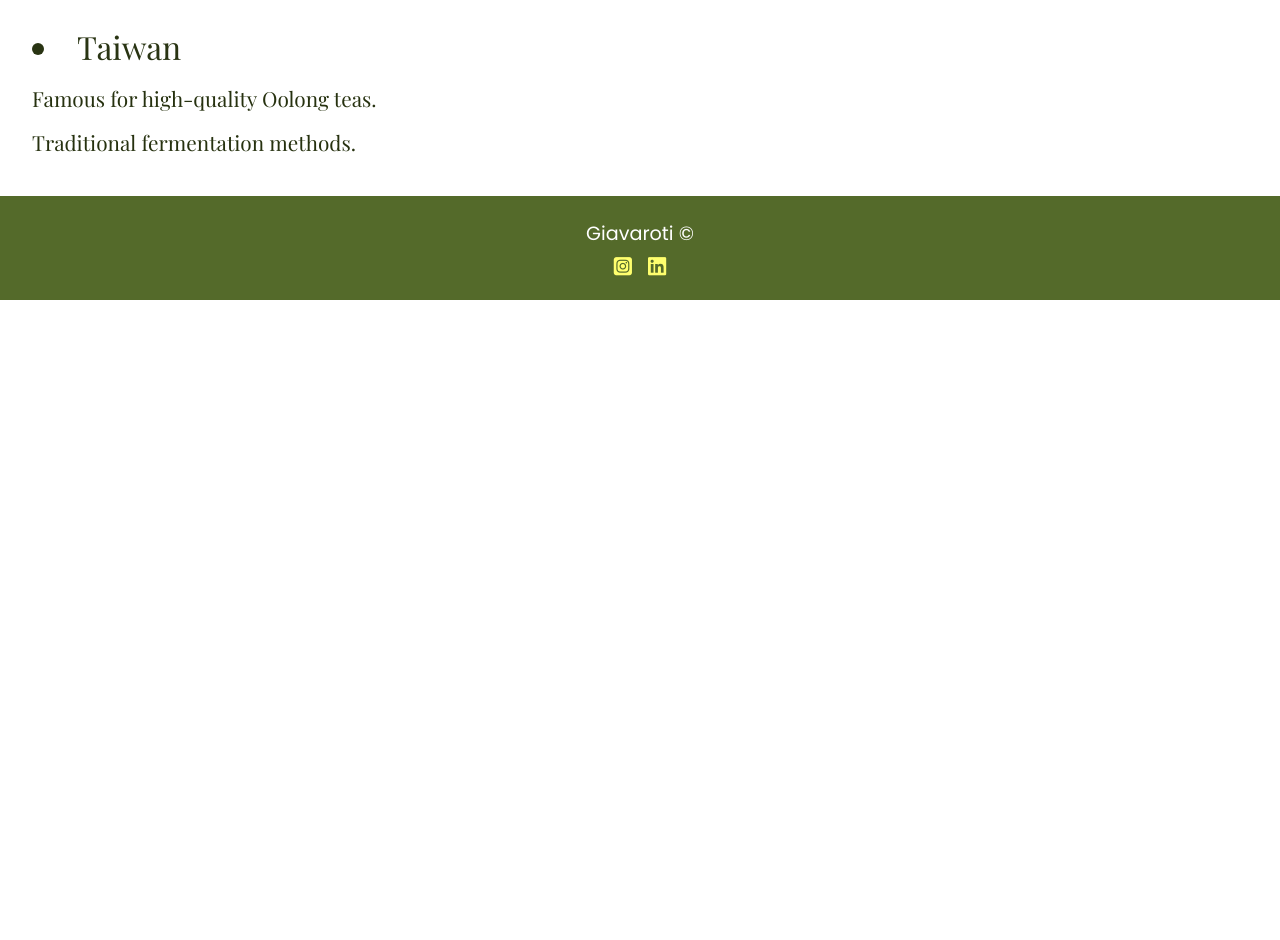
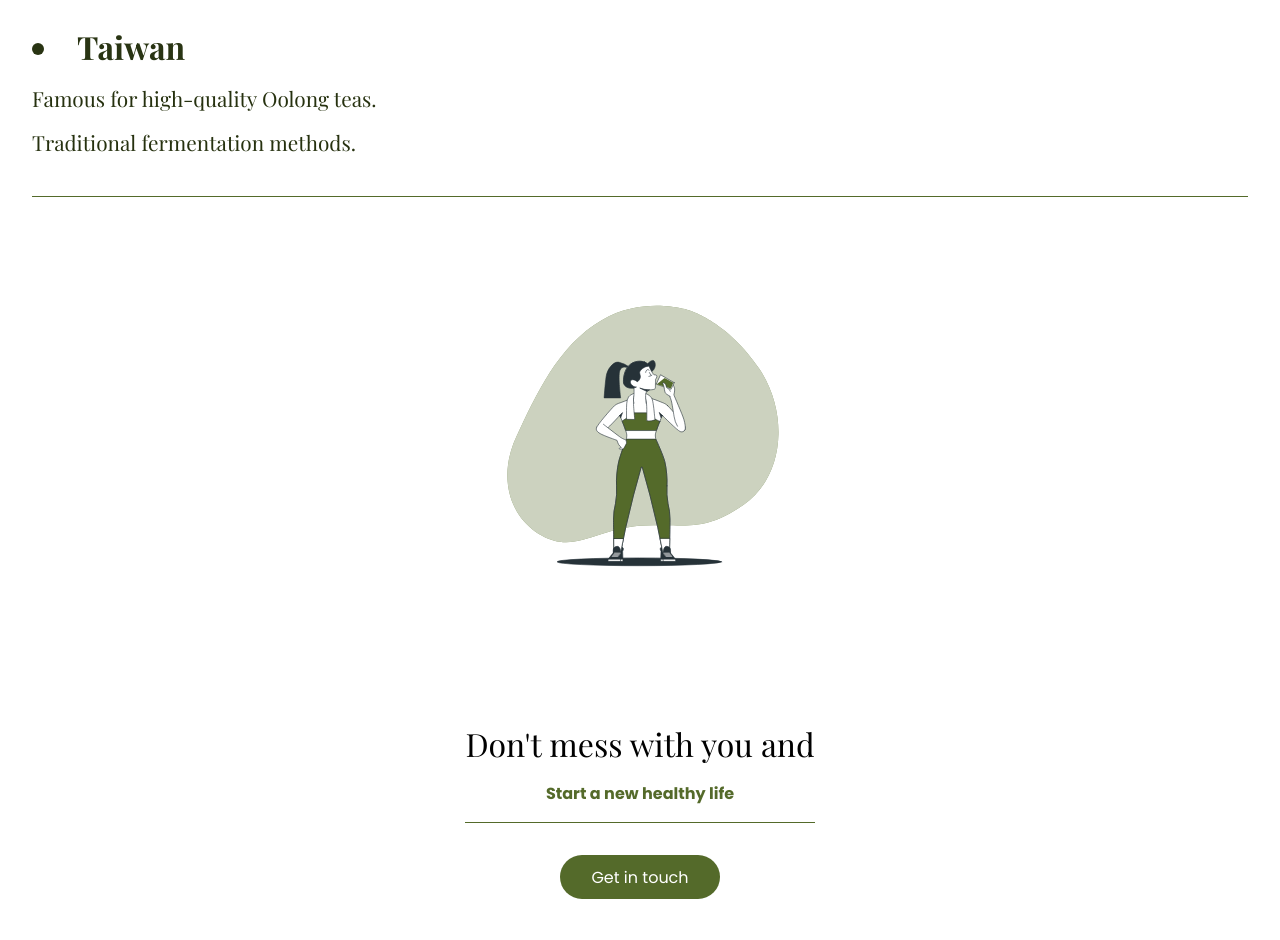
Before and after one commit to lucasgiavaroti/teashop, a plain HTML site: page index.html in a window 1280 px wide. Shown: the part 2360-3300 px from the top of the page. Before the commit the page ends 2660 px from the top, so only its background shows below. Drawn offline with nearby package versions, Linux system fonts and the light colour scheme; a web font is replaced by a local one.

Commit message:
Criação e estilização da última seção (get in touch)

```diff
--- a/index.html
+++ b/index.html
@@ -120,6 +120,23 @@
         </div>
       </div>
     </section>
+    <div class="get-in-container">
+      <section class="get-in-touch">
+        <div class="image">
+          <img
+            src="images/healthy-image.svg"
+            alt="A woman drinking a delicious cup of tea."
+          />
+        </div>
+        <div class="get-in-touch-text">
+          <div class="first-text">
+            <p>Don't mess with you and</p>
+            <h3>Start a new healthy life</h3>
+          </div>
+          <a href="#" class="button-get">Get in touch</a>
+        </div>
+      </section>
+    </div>
     <footer>
       <div class="rodape">
         <div class="copy"><p>Giavaroti &copy;</p></div>
--- a/styles/style.css
+++ b/styles/style.css
@@ -66,7 +66,7 @@ body {
   color: #26310f;
   font-size: 1.3rem;
 }
-.main-content .title .button {
+.button {
   background-color: #546a2a;
   font-family: "Poppins", sans-serif;
   color: #fff;
@@ -166,6 +166,7 @@ body {
   font-size: 2rem;
   color: #293413;
   list-style: inside;
+  font-weight: bold;
 }
 .countries .list-details {
   display: flex;
@@ -176,6 +177,67 @@ body {
   color: #26310f;
   font-size: 1.3rem;
   list-style: none;
+}
+
+/* get in touch section */
+.get-in-container{
+  padding: 0 2rem;
+}
+.get-in-touch {
+  /* background-color: red; */
+  height: 100vh;
+  /* padding: 2.5rem 2rem; */
+  display: flex;
+  flex-direction: column;
+  justify-content: center;
+  gap: 8rem;
+  border-top: 1px solid #546a2a;
+}
+.get-in-touch .image {
+  /* background-color: blue; */
+  display: flex;
+  justify-content: center;
+}
+.get-in-touch .image img {
+  max-width: 300px;
+}
+.get-in-touch-text {
+  /* background-color: blue; */
+  display: flex;
+  flex-direction: column;
+  align-items: center;
+  justify-content: space-around;
+  gap: 2rem;
+  font-family: "Playfair Display", serif;
+  padding: 1rem 0;
+}
+.first-text {
+  display: flex;
+  flex-direction: column;
+  gap: 1rem;
+}
+.first-text p {
+  font-size: 2rem;
+  text-align: center;
+}
+.first-text h3 {
+  font-size: 1rem;
+  text-align: center;
+  font-family: "Poppins", sans-serif;
+  color: #546a2a;
+  border-bottom: 1px solid #546a2a;
+  padding-bottom: 1rem;
+}
+.button-get {
+  background-color: #546a2a;
+  font-family: "Poppins", sans-serif;
+  color: #fff;
+  font-size: 1rem;
+  width: 10rem;
+  padding: 0.6rem;
+  text-align: center;
+  text-decoration: none;
+  border-radius: 50px;
 }
 
 /* footer */
```
Also changed, not shown: images/healthy-image.svg (added).
